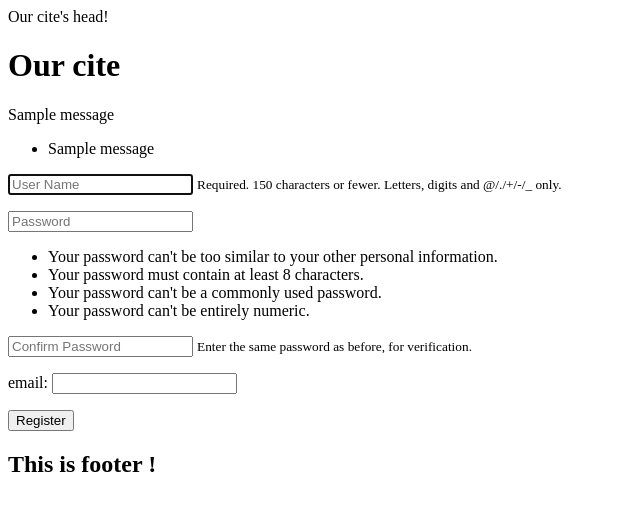
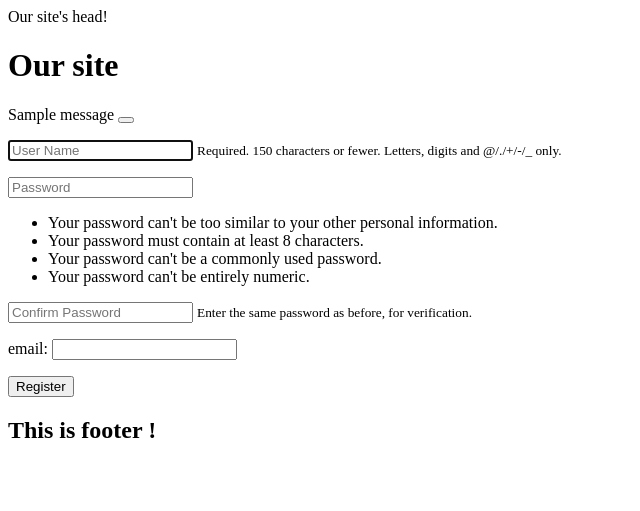
Before and after one commit to Korjikoman/loginapp, a Django app: page /login_app/register/ in a window 1280 px wide. Shown: the top 511 px of the page, without its empty margins (0-640 px from the left). Run offline with Django 4.2, Linux system fonts and the light colour scheme; tables that the repository leaves empty hold one stand-in row (values such as "Sample post"); one stand-in notice (Sample message) is shown.

Commit message:
Fixed bugs

```diff
--- a/app/templates/app/base.html
+++ b/app/templates/app/base.html
@@ -3,16 +3,26 @@
 
 <html>
   <head>
-    Our cite's head!
+    Our site's head!
   </head>
   <body>
     <header class="page-header">
-      <h1>Our cite</h1>
+      <h1>Our site</h1>
     </header>
 
     <main class="container">
-      {% if messages%} {% for message in messages %} {{message}} {% endfor %}
-      {%endif %} {% block content %} {% endblock %}
+
+      {% if messages %}
+        {% for message in messages %}
+<div class="alert alert-warning alert-dismissible fade show" role="alert">
+  {{ message }}
+  <button type="button" class="btn-close" data-bs-dismiss="alert" aria-label="Close"></button>
+</div>
+{% endfor %}
+{% endif %}
+
+    {% block content%}
+    {% endblock %}
     </main>
 
     <footer>
--- a/app/templates/app/register.html
+++ b/app/templates/app/register.html
@@ -1,13 +1,6 @@
 {% extends 'app/base.html'%} {% block title %} Create an Account {%endblock%}
 {%block content%}
-{% if messages %}
-   <ul>
-      {% for message in messages %}
-         <li>{{ message}}</li>
-   {% endfor %}
-   </ul>
 
-{% endif %}
 
 {% comment %} <form method="POST" class="form-group">
   {{ form|crispy}} {% csrf_token %}
--- a/app/views.py
+++ b/app/views.py
@@ -2,9 +2,10 @@ from django.shortcuts import render,redirect
 from django.contrib.auth import authenticate, login, logout
 from django.contrib import messages
 from .forms import RegisterForm
+from django.contrib.auth.models import User
 
+def main(request, username):
 
-def main(request):
     return render(request, 'app/main_page.html')
 
 def login_user(request):
@@ -14,6 +15,7 @@ def login_user(request):
         user = authenticate(request, username=username,
                             password=password)
         if user is not None:
+            messages.success(request, ("Succesfully logged in!"))
             login(request, user)
             return redirect('main_page') # Redirect to a success page.
         else:
```
Also changed, not shown: app/templates/app/login_page.html (+0 -7 lines), app/templates/app/main_page.html (+0 -9 lines).
